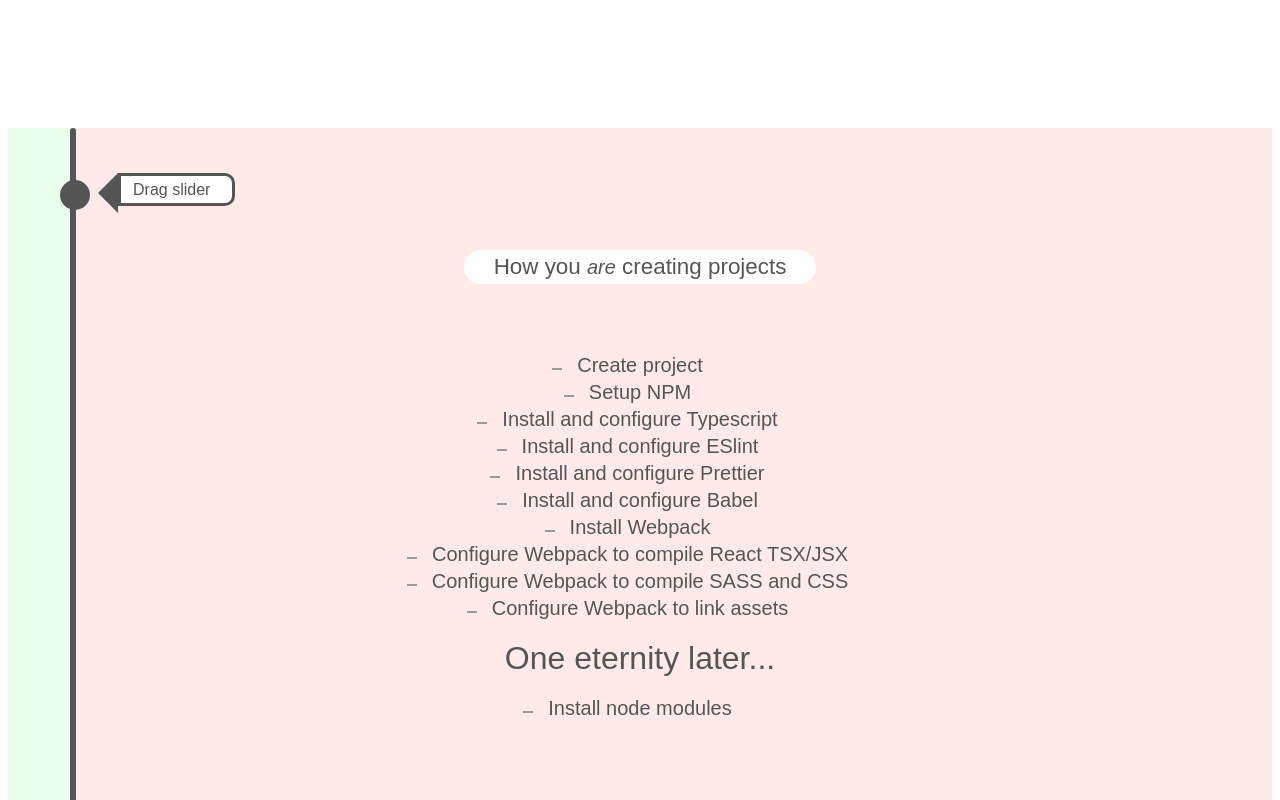
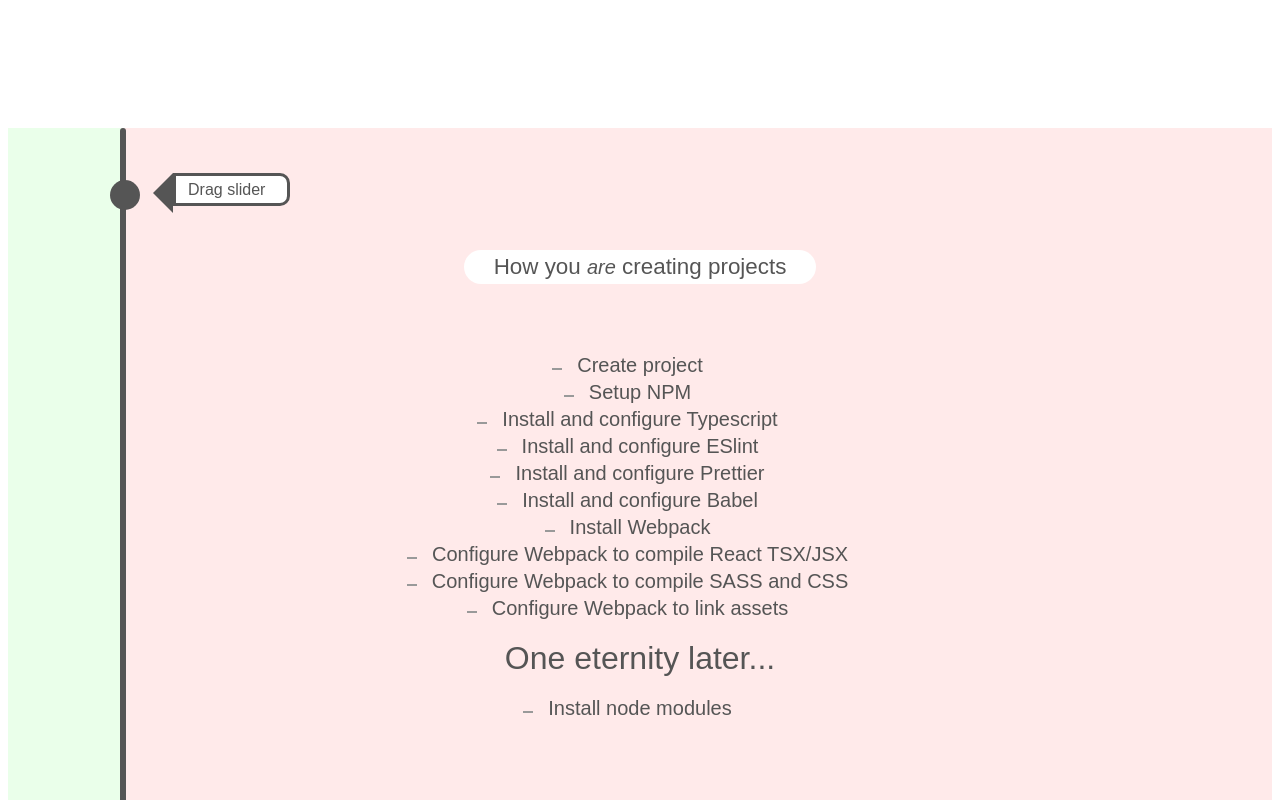
Before and after one commit to kwameopareasiedu/mkts-docs, a React app: page / in a window 1280 px wide. Shown: the part 780-1580 px from the top of the page. Built offline with nearby package versions, Linux system fonts and the light colour scheme; the HTML template or start-up script is replaced by a standard one.

Commit message:
Minor tweaks

```diff
--- a/src/comparison-section.scss
+++ b/src/comparison-section.scss
@@ -89,8 +89,8 @@
     #visibility-slider {
         position: absolute;
         top: 50px;
-        left: 50px;
-        width: calc(100% - 100px);
+        left: 100px;
+        width: calc(100% - 200px);
         background-color: transparent;
         appearance: none;
         outline: none;
@@ -117,7 +117,7 @@
     #drag-slider-hint {
         position: absolute;
         top: 45px;
-        left: 110px;
+        left: 165px;
         font-size: 1rem;
         padding: 1px 12px 3px;
         border: 3px solid #555;
--- a/src/comparison-section.tsx
+++ b/src/comparison-section.tsx
@@ -4,7 +4,7 @@ import Coffee from "./assets/latte.svg";
 import "./comparison-section.scss";
 
 export const ComparisonSection = (): any => {
-    const sliderStartPosition = 65;
+    const sliderStartPosition = 115;
     const [visibilitySliderValue, setVisibilitySliderValue] = useState(0);
     const visibilitySliderRef = useRef();
     const dividerRef = useRef();
--- a/src/topbar.tsx
+++ b/src/topbar.tsx
@@ -7,7 +7,7 @@ export const Topbar = (): any => {
             <h1>mkts</h1>
             <div className="spacer" />
             <a
-                className="btn btn-outline-primary btn-lg mr-2"
+                className="btn btn-outline-primary mr-2"
                 href="https://github.com/kwameopareasiedu/mkts"
                 rel="noreferrer noopener"
                 target="_blank">
@@ -15,14 +15,14 @@ export const Topbar = (): any => {
                 Github
             </a>
             <a
-                className="btn btn-outline-primary btn-lg mr-2"
+                className="btn btn-outline-danger mr-2"
                 href="https://www.patreon.com/kwameopareasiedu"
                 rel="noreferrer noopener"
                 target="_blank">
                 <i className="fab fa-patreon mr-2" />
                 Patreon
             </a>
-            <a className="btn btn-outline-primary" href="https://github.com/kwameopareasiedu" rel="noreferrer noopener" target="_blank">
+            <a className="btn btn-outline-info" href="https://github.com/kwameopareasiedu" rel="noreferrer noopener" target="_blank">
                 <i className="fa fa-user mr-2" />
                 Me
             </a>
```
Also changed, not shown: 1 other file (tests, documents, lock files or other folders).
